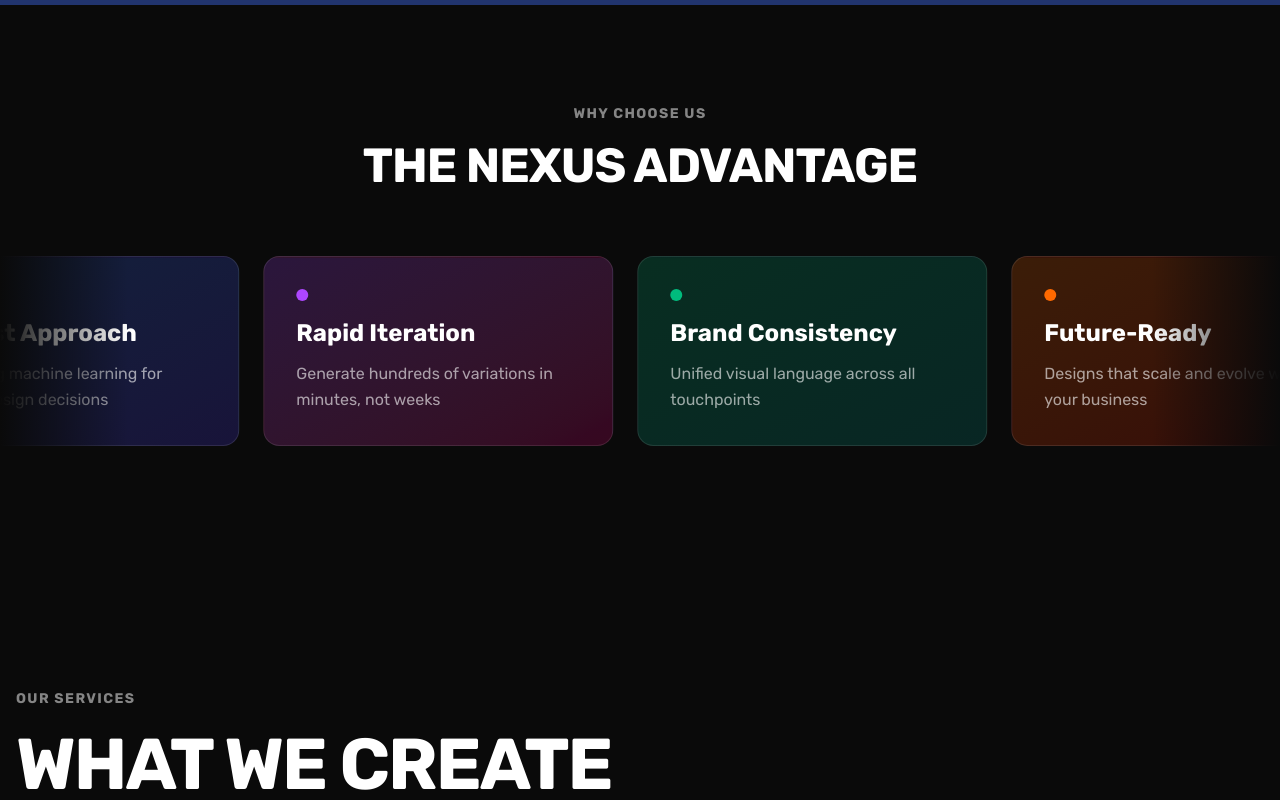
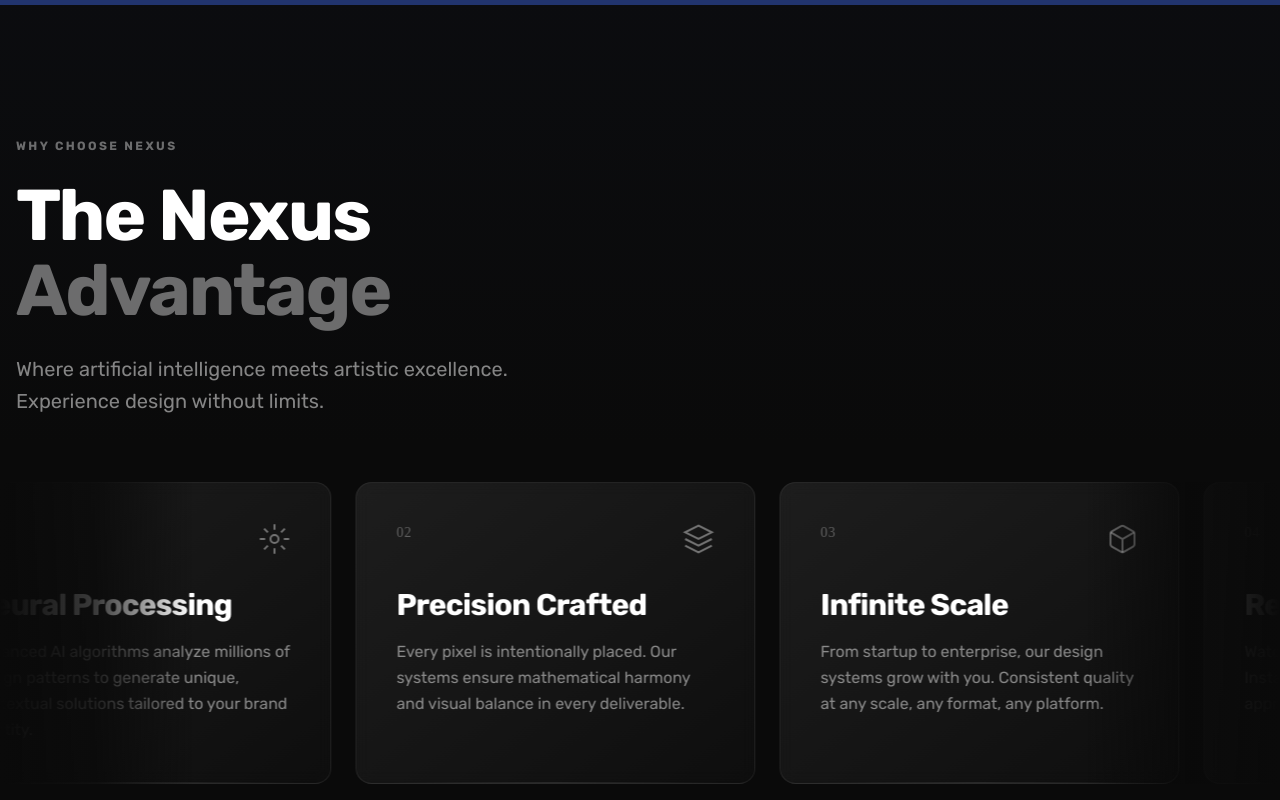
Before and after one commit to Alexi5000/v0-dreammachine2, a Next.js app: page / in a window 1280 px wide. Shown: the part 940-1740 px from the top of the page. Built offline with nearby package versions, Linux system fonts and the light colour scheme; grey boxes are pictures that could not be loaded.

Commit message:
redesign testimonials and brand scroller sections with premium aesthetic

```diff
--- a/components/brand-scroller.tsx
+++ b/components/brand-scroller.tsx
@@ -4,59 +4,86 @@ import { useState } from "react"
 import { motion } from "motion/react"
 import { useInViewAnimation } from "@/hooks/use-in-view-animation"
 
-// Brand cards data
-const brandCards = [
+// Premium advantage cards with sophisticated styling
+const advantageCards = [
   {
-    title: "AI-First Approach",
-    description: "Leveraging machine learning for smarter design decisions",
-    gradient: "from-blue-500/20 to-indigo-600/20",
-    accentColor: "bg-blue-500",
+    number: "01",
+    title: "Neural Processing",
+    description: "Advanced AI algorithms analyze millions of design patterns to generate unique, contextual solutions tailored to your brand identity.",
+    icon: (
+      <svg viewBox="0 0 24 24" fill="none" className="w-8 h-8" stroke="currentColor" strokeWidth="1.5">
+        <circle cx="12" cy="12" r="3" />
+        <path d="M12 1v4M12 19v4M1 12h4M19 12h4M4.22 4.22l2.83 2.83M16.95 16.95l2.83 2.83M4.22 19.78l2.83-2.83M16.95 7.05l2.83-2.83" />
+      </svg>
+    ),
   },
   {
-    title: "Rapid Iteration",
-    description: "Generate hundreds of variations in minutes, not weeks",
-    gradient: "from-purple-500/20 to-pink-600/20",
-    accentColor: "bg-purple-500",
+    number: "02",
+    title: "Precision Crafted",
+    description: "Every pixel is intentionally placed. Our systems ensure mathematical harmony and visual balance in every deliverable.",
+    icon: (
+      <svg viewBox="0 0 24 24" fill="none" className="w-8 h-8" stroke="currentColor" strokeWidth="1.5">
+        <path d="M12 2L2 7l10 5 10-5-10-5zM2 17l10 5 10-5M2 12l10 5 10-5" />
+      </svg>
+    ),
   },
   {
-    title: "Brand Consistency",
-    description: "Unified visual language across all touchpoints",
-    gradient: "from-emerald-500/20 to-teal-600/20",
-    accentColor: "bg-emerald-500",
+    number: "03",
+    title: "Infinite Scale",
+    description: "From startup to enterprise, our design systems grow with you. Consistent quality at any scale, any format, any platform.",
+    icon: (
+      <svg viewBox="0 0 24 24" fill="none" className="w-8 h-8" stroke="currentColor" strokeWidth="1.5">
+        <path d="M21 16V8a2 2 0 00-1-1.73l-7-4a2 2 0 00-2 0l-7 4A2 2 0 003 8v8a2 2 0 001 1.73l7 4a2 2 0 002 0l7-4A2 2 0 0021 16z" />
+        <path d="M3.27 6.96L12 12.01l8.73-5.05M12 22.08V12" />
+      </svg>
+    ),
   },
   {
-    title: "Future-Ready",
-    description: "Designs that scale and evolve with your business",
-    gradient: "from-orange-500/20 to-red-600/20",
-    accentColor: "bg-orange-500",
+    number: "04",
+    title: "Real-Time Iteration",
+    description: "Watch your vision come to life in real-time. Instant feedback loops mean faster approvals and shorter timelines.",
+    icon: (
+      <svg viewBox="0 0 24 24" fill="none" className="w-8 h-8" stroke="currentColor" strokeWidth="1.5">
+        <path d="M12 22c5.523 0 10-4.477 10-10S17.523 2 12 2 2 6.477 2 12s4.477 10 10 10z" />
+        <path d="M12 6v6l4 2" />
+      </svg>
+    ),
   },
   {
-    title: "Data-Driven",
-    description: "Analytics inform every creative decision we make",
-    gradient: "from-cyan-500/20 to-blue-600/20",
-    accentColor: "bg-cyan-500",
+    number: "05",
+    title: "Future Proof",
+    description: "Stay ahead of trends. Our AI continuously learns from emerging design patterns to keep your brand cutting-edge.",
+    icon: (
+      <svg viewBox="0 0 24 24" fill="none" className="w-8 h-8" stroke="currentColor" strokeWidth="1.5">
+        <path d="M13 2L3 14h9l-1 8 10-12h-9l1-8z" />
+      </svg>
+    ),
   },
   {
-    title: "Human Touch",
-    description: "AI assists, but human creativity leads the way",
-    gradient: "from-rose-500/20 to-pink-600/20",
-    accentColor: "bg-rose-500",
+    number: "06",
+    title: "Human Mastery",
+    description: "AI amplifies human creativity, never replaces it. Expert designers guide every project to perfection.",
+    icon: (
+      <svg viewBox="0 0 24 24" fill="none" className="w-8 h-8" stroke="currentColor" strokeWidth="1.5">
+        <path d="M20.84 4.61a5.5 5.5 0 00-7.78 0L12 5.67l-1.06-1.06a5.5 5.5 0 00-7.78 7.78l1.06 1.06L12 21.23l7.78-7.78 1.06-1.06a5.5 5.5 0 000-7.78z" />
+      </svg>
+    ),
   },
 ]
 
-// Smooth infinite card scroller
-function CardMarquee({
+// Premium card marquee with sophisticated animations
+function AdvantageMarquee({
   cards,
-  speed = 50,
+  speed = 60,
 }: {
-  cards: typeof brandCards
+  cards: typeof advantageCards
   speed?: number
 }) {
   const [isHovered, setIsHovered] = useState(false)
 
   return (
     <div
-      className="overflow-hidden py-4"
+      className="overflow-hidden"
       onMouseEnter={() => setIsHovered(true)}
       onMouseLeave={() => setIsHovered(false)}
     >
@@ -69,57 +96,68 @@ function CardMarquee({
           x: {
             repeat: Infinity,
             repeatType: "loop",
-            duration: isHovered ? speed * 1.5 : speed, // Slow down on hover
+            duration: isHovered ? speed * 1.8 : speed,
             ease: "linear",
           },
         }}
       >
-        {/* Render cards twice for seamless loop */}
-        <div className="flex shrink-0 gap-6">
+        {/* First set of cards */}
+        <div className="flex shrink-0 gap-6 px-3">
           {cards.map((card, index) => (
-            <div
-              key={`card-1-${index}`}
-              className={`group relative flex-shrink-0 w-[300px] md:w-[350px] p-6 md:p-8 rounded-2xl bg-gradient-to-br ${card.gradient} border border-white/10 hover:border-white/20 transition-all duration-500 cursor-pointer`}
-            >
-              {/* Accent dot */}
-              <div className={`w-3 h-3 rounded-full ${card.accentColor} mb-4`} />
-
-              {/* Content */}
-              <h4 className="text-xl md:text-2xl font-bold text-white mb-3 group-hover:translate-x-1 transition-transform duration-300">
-                {card.title}
-              </h4>
-              <p className="text-white/60 leading-relaxed text-sm md:text-base">
-                {card.description}
-              </p>
-
-              {/* Hover glow effect */}
-              <div className="absolute inset-0 rounded-2xl opacity-0 group-hover:opacity-100 transition-opacity duration-500 pointer-events-none bg-gradient-to-br from-white/5 to-transparent" />
-            </div>
+            <AdvantageCard key={`card-1-${index}`} card={card} />
           ))}
         </div>
-        <div className="flex shrink-0 gap-6 ml-6">
+        {/* Duplicate set for seamless loop */}
+        <div className="flex shrink-0 gap-6 px-3">
           {cards.map((card, index) => (
-            <div
-              key={`card-2-${index}`}
-              className={`group relative flex-shrink-0 w-[300px] md:w-[350px] p-6 md:p-8 rounded-2xl bg-gradient-to-br ${card.gradient} border border-white/10 hover:border-white/20 transition-all duration-500 cursor-pointer`}
-            >
-              {/* Accent dot */}
-              <div className={`w-3 h-3 rounded-full ${card.accentColor} mb-4`} />
-
-              {/* Content */}
-              <h4 className="text-xl md:text-2xl font-bold text-white mb-3 group-hover:translate-x-1 transition-transform duration-300">
-                {card.title}
-              </h4>
-              <p className="text-white/60 leading-relaxed text-sm md:text-base">
-                {card.description}
-              </p>
-
-              {/* Hover glow effect */}
-              <div className="absolute inset-0 rounded-2xl opacity-0 group-hover:opacity-100 transition-opacity duration-500 pointer-events-none bg-gradient-to-br from-white/5 to-transparent" />
-            </div>
+            <AdvantageCard key={`card-2-${index}`} card={card} />
           ))}
         </div>
       </motion.div>
+    </div>
+  )
+}
+
+// Individual advantage card with premium styling
+function AdvantageCard({ card }: { card: typeof advantageCards[0] }) {
+  return (
+    <div className="group relative flex-shrink-0 w-[340px] md:w-[400px]">
+      {/* Card container with glass effect */}
+      <div className="relative h-full p-8 md:p-10 rounded-2xl bg-gradient-to-br from-white/[0.08] to-white/[0.02] border border-white/[0.08] backdrop-blur-sm overflow-hidden transition-all duration-500 hover:border-white/20 hover:from-white/[0.12] hover:to-white/[0.04]">
+
+        {/* Subtle glow on hover */}
+        <div className="absolute inset-0 opacity-0 group-hover:opacity-100 transition-opacity duration-700 pointer-events-none">
+          <div className="absolute top-0 left-1/2 -translate-x-1/2 w-3/4 h-px bg-gradient-to-r from-transparent via-white/40 to-transparent" />
+        </div>
+
+        {/* Top row: Number and Icon */}
+        <div className="flex items-start justify-between mb-8">
+          <span className="text-sm font-mono text-white/30 tracking-wider">
+            {card.number}
+          </span>
+          <div className="text-white/40 group-hover:text-white/70 transition-colors duration-500">
+            {card.icon}
+          </div>
+        </div>
+
+        {/* Title */}
+        <h4 className="text-2xl md:text-3xl font-bold text-white mb-4 tracking-tight">
+          {card.title}
+        </h4>
+
+        {/* Description */}
+        <p className="text-white/50 leading-relaxed text-sm md:text-base group-hover:text-white/70 transition-colors duration-500">
+          {card.description}
+        </p>
+
+        {/* Bottom accent line */}
+        <div className="absolute bottom-0 left-8 right-8 h-px bg-gradient-to-r from-transparent via-white/10 to-transparent" />
+
+        {/* Corner accent */}
+        <div className="absolute top-0 right-0 w-24 h-24 opacity-0 group-hover:opacity-100 transition-opacity duration-700">
+          <div className="absolute top-6 right-6 w-2 h-2 rounded-full bg-white/20" />
+        </div>
+      </div>
     </div>
   )
 }
@@ -130,39 +168,43 @@ export function BrandScroller() {
   return (
     <section
       ref={sectionRef}
-      className="relative py-16 md:py-24 bg-[#0a0a0a] overflow-hidden"
+      className="relative py-20 md:py-32 bg-[#0a0a0a] overflow-hidden"
     >
+      {/* Subtle background gradient */}
+      <div className="absolute inset-0 bg-gradient-to-b from-[#21346e]/5 via-transparent to-transparent pointer-events-none" />
+
       {/* Section Header */}
-      <div className="container mx-auto px-4 mb-12">
+      <div className="container mx-auto px-4 mb-16">
         <div
-          className={`text-center transition-all duration-700 ${
+          className={`max-w-3xl transition-all duration-700 ${
             isVisible ? "opacity-100 translate-y-0" : "opacity-0 translate-y-8"
           }`}
         >
-          <span className="inline-block text-sm font-bold uppercase text-white/50 tracking-widest mb-4">
-            Why Choose Us
+          <span className="inline-block text-xs font-bold uppercase text-white/40 tracking-[0.2em] mb-6">
+            Why Choose Nexus
           </span>
-          <h2
-            className="text-3xl md:text-5xl font-bold uppercase text-white"
-            style={{ lineHeight: 1.1, letterSpacing: "-1px" }}
-          >
-            The Nexus Advantage
+          <h2 className="text-4xl md:text-6xl lg:text-7xl font-bold text-white tracking-tight mb-6" style={{ lineHeight: 1.05 }}>
+            The Nexus
+            <span className="block text-white/40">Advantage</span>
           </h2>
+          <p className="text-lg md:text-xl text-white/50 max-w-xl leading-relaxed">
+            Where artificial intelligence meets artistic excellence.
+            Experience design without limits.
+          </p>
         </div>
       </div>
 
-      {/* Card Marquee - Full width */}
+      {/* Card Marquee */}
       <div
-        className={`transition-all duration-700 delay-200 ${
+        className={`relative transition-all duration-700 delay-300 ${
           isVisible ? "opacity-100 translate-y-0" : "opacity-0 translate-y-8"
         }`}
       >
-        {/* Left fade gradient */}
-        <div className="absolute left-0 top-0 bottom-0 w-16 md:w-32 bg-gradient-to-r from-[#0a0a0a] to-transparent z-10 pointer-events-none" />
-        {/* Right fade gradient */}
-        <div className="absolute right-0 top-0 bottom-0 w-16 md:w-32 bg-gradient-to-l from-[#0a0a0a] to-transparent z-10 pointer-events-none" />
+        {/* Edge fade gradients */}
+        <div className="absolute left-0 top-0 bottom-0 w-24 md:w-48 bg-gradient-to-r from-[#0a0a0a] via-[#0a0a0a]/80 to-transparent z-10 pointer-events-none" />
+        <div className="absolute right-0 top-0 bottom-0 w-24 md:w-48 bg-gradient-to-l from-[#0a0a0a] via-[#0a0a0a]/80 to-transparent z-10 pointer-events-none" />
 
-        <CardMarquee cards={brandCards} speed={40} />
+        <AdvantageMarquee cards={advantageCards} speed={55} />
       </div>
     </section>
   )
--- a/components/testimonials.tsx
+++ b/components/testimonials.tsx
@@ -29,29 +29,77 @@ const testimonials = [
   },
 ]
 
-const logos = [
-  "Quantum",
-  "Echo",
-  "Neural",
-  "Velocity",
-  "Apex",
-  "Prism",
-  "Horizon",
-  "Zenith",
-]
+// Premium brand logos as SVG components - bright white, polished aesthetic
+const BrandLogos = {
+  Quantum: () => (
+    <svg viewBox="0 0 140 32" fill="none" className="h-6 md:h-8 w-auto">
+      <path d="M16 4C9.373 4 4 9.373 4 16s5.373 12 12 12 12-5.373 12-12S22.627 4 16 4zm0 20c-4.418 0-8-3.582-8-8s3.582-8 8-8 8 3.582 8 8-3.582 8-8 8z" fill="white"/>
+      <path d="M16 10a6 6 0 100 12 6 6 0 000-12zm0 8a2 2 0 110-4 2 2 0 010 4z" fill="white"/>
+      <path d="M38 10h3.2l5.6 8.4V10H50v14h-3l-5.8-8.6V24H38V10zm18.4 0h3.2v14h-3.2V10zm9.6 0h3.2v11h6.8v3H66V10zm20.8 0h3.2v14H87V17l-3.6 5.4h-.8L79 17v7h-3.2V10h2.8l4.2 6.2 4-6.2zm12.8 0h10.4v3h-7.2v2.4h6.4v3h-6.4v2.6h7.4v3H99.6V10zm16 0h3.2l5.6 8.4V10h3.2v14h-3l-5.8-8.6V24h-3.2V10z" fill="white"/>
+    </svg>
+  ),
+  Echo: () => (
+    <svg viewBox="0 0 100 32" fill="none" className="h-6 md:h-8 w-auto">
+      <rect x="4" y="8" width="4" height="16" rx="2" fill="white"/>
+      <rect x="12" y="4" width="4" height="24" rx="2" fill="white"/>
+      <rect x="20" y="10" width="4" height="12" rx="2" fill="white"/>
+      <path d="M36 10h10v3h-6.8v2.4h6v3h-6V21h7v3H36V10zm18.4 7c0-4.2 3-7.2 7.2-7.2 2.6 0 4.8 1.2 6 3.2l-2.8 1.6c-.7-1.2-1.8-1.8-3.2-1.8-2.2 0-4 1.8-4 4.2s1.8 4.2 4 4.2c1.4 0 2.5-.6 3.2-1.8l2.8 1.6c-1.2 2-3.4 3.2-6 3.2-4.2 0-7.2-3-7.2-7.2zm17.6-7h3.2v5.6H81V10h3.2v14H81v-5.4h-5.8V24H72V10zm18.8-.2c4.2 0 7.2 3 7.2 7.2s-3 7.2-7.2 7.2-7.2-3-7.2-7.2 3-7.2 7.2-7.2zm0 11.4c2.2 0 4-1.8 4-4.2s-1.8-4.2-4-4.2-4 1.8-4 4.2 1.8 4.2 4 4.2z" fill="white"/>
+    </svg>
+  ),
+  Neural: () => (
+    <svg viewBox="0 0 120 32" fill="none" className="h-6 md:h-8 w-auto">
+      <circle cx="8" cy="16" r="4" fill="white"/>
+      <circle cx="20" cy="8" r="3" fill="white"/>
+      <circle cx="20" cy="24" r="3" fill="white"/>
+      <path d="M8 16l12-8M8 16l12 8M20 8v16" stroke="white" strokeWidth="1.5"/>
+      <path d="M36 10h3.2l5.6 8.4V10H48v14h-3l-5.8-8.6V24H36V10zm18.4 0h10v3h-6.8v2.4h6v3h-6V21h7v3H54.4V10zm15.8 0h3.2v7.2c0 2.4 1.2 3.8 3.2 3.8s3.2-1.4 3.2-3.8V10h3.2v7.4c0 4.2-2.6 6.8-6.4 6.8s-6.4-2.6-6.4-6.8V10zm18 0h6.8c3.4 0 5.4 2 5.4 4.8 0 2.2-1.2 3.8-3.2 4.4l3.8 4.8h-4l-3.4-4.4h-2.2V24h-3.2V10zm6.4 6.8c1.4 0 2.4-.8 2.4-2s-1-2-2.4-2h-3.2v4h3.2zm13.4-6.8h3l5.2 14h-3.4l-1-2.8h-4.8l-1 2.8h-3.2l5.2-14zm2.8 8.4l-1.6-4.6-1.6 4.6h3.2zm10-8.4h3.2v11h6.8v3H121V10z" fill="white"/>
+    </svg>
+  ),
+  Velocity: () => (
+    <svg viewBox="0 0 130 32" fill="none" className="h-6 md:h-8 w-auto">
+      <path d="M4 10h3.4l4.6 10 4.6-10h3.4l-6.4 14h-3.2L4 10z" fill="white"/>
+      <path d="M22 10h10v3h-6.8v2.4h6v3h-6V21h7v3H22V10zm14.4 0h3.2v11h6.8v3H36.4V10zm15.2-.2c4.2 0 7.2 3 7.2 7.2s-3 7.2-7.2 7.2-7.2-3-7.2-7.2 3-7.2 7.2-7.2zm0 11.4c2.2 0 4-1.8 4-4.2s-1.8-4.2-4-4.2-4 1.8-4 4.2 1.8 4.2 4 4.2zm14-11.2c4.2 0 7 3 7 7.2s-2.8 7.2-7 7.2-7-3-7.2-7.2 2.8-7.2 7.2-7.2zm0 11.4c2.2 0 3.8-1.8 3.8-4.2s-1.6-4.2-3.8-4.2-3.8 1.8-3.8 4.2 1.6 4.2 3.8 4.2zm14.4-11.4c4 0 6.4 2.6 6.4 6.8V24h-3.2v-7.2c0-2.4-1.2-3.8-3.2-3.8s-3.2 1.4-3.2 3.8V24H97V10h3.2v1.4c.8-1 2.2-1.6 3.8-1.6zm12.6 0h3.2v14h-3.2V10zm9.8 0h10.4v3h-3.6v11h-3.2V13h-3.6v-3zm14.2 0h3.2l-4.6 8.2V24h-3.2v-5.8L108.4 10h3.4l2.8 5 2.8-5z" fill="white"/>
+      <path d="M8 16l8-6v12l-8-6z" fill="white" fillOpacity="0.3"/>
+    </svg>
+  ),
+  Apex: () => (
+    <svg viewBox="0 0 100 32" fill="none" className="h-6 md:h-8 w-auto">
+      <path d="M4 24l8-14h3l8 14h-3.4l-1.6-3H9l-1.6 3H4zm6.4-6h5.2l-2.6-5-2.6 5z" fill="white"/>
+      <path d="M26 10h6.8c3.8 0 6.2 2.2 6.2 5.4 0 3.2-2.4 5.4-6.2 5.4H29.2V24H26V10zm6.4 7.8c2 0 3.2-1 3.2-2.4s-1.2-2.4-3.2-2.4H29.2v4.8h3.2zm10.6-7.8h10v3H46.2v2.4h6v3h-6V21h7.2v3H43V10zm14.6 0h3.4l3.2 5 3.2-5h3.4l-5 7.4 5.2 6.6h-3.4L64.2 19l-3.4 5h-3.4l5.2-6.6-5-7.4z" fill="white"/>
+      <polygon points="16,4 20,12 12,12" fill="white" fillOpacity="0.4"/>
+    </svg>
+  ),
+  Prism: () => (
+    <svg viewBox="0 0 110 32" fill="none" className="h-6 md:h-8 w-auto">
+      <path d="M4 8l12 8-12 8V8z" fill="white"/>
+      <path d="M8 16l8-5.3v10.6L8 16z" fill="white" fillOpacity="0.4"/>
+      <path d="M28 10h6.8c3.8 0 6.2 2.2 6.2 5.4 0 3.2-2.4 5.4-6.2 5.4h-3.6V24H28V10zm6.4 7.8c2 0 3.2-1 3.2-2.4s-1.2-2.4-3.2-2.4h-3.2v4.8h3.2zm10.6-7.8h6.8c3.4 0 5.4 2 5.4 4.8 0 2.2-1.2 3.8-3.2 4.4l3.8 4.8h-4l-3.4-4.4H48V24h-3V10zm6.4 6.8c1.4 0 2.4-.8 2.4-2s-1-2-2.4-2H48v4h3.4zm10.6-6.8h3.2v14H62V10zm8 7.8l-4.2-7.8h3.6l2.4 4.8 2.4-4.8h3.6l-4.2 7.8V24h-3.6v-6.2zm14.8-7.8h4.8l3.6 9.6 3.6-9.6h4.8v14h-3.2v-9.8l-3.8 9.8h-2.8l-3.8-9.8V24h-3.2V10z" fill="white"/>
+    </svg>
+  ),
+  Horizon: () => (
+    <svg viewBox="0 0 130 32" fill="none" className="h-6 md:h-8 w-auto">
+      <path d="M4 16c0-6.627 5.373-12 12-12s12 5.373 12 12" stroke="white" strokeWidth="2.5" strokeLinecap="round"/>
+      <circle cx="16" cy="16" r="3" fill="white"/>
+      <path d="M36 10h3.2v5.6h5.6V10H48v14h-3.2v-5.4h-5.6V24H36V10zm17.2-.2c4.2 0 7.2 3 7.2 7.2s-3 7.2-7.2 7.2-7.2-3-7.2-7.2 3-7.2 7.2-7.2zm0 11.4c2.2 0 4-1.8 4-4.2s-1.8-4.2-4-4.2-4 1.8-4 4.2 1.8 4.2 4 4.2zm12-11.2h6.8c3.4 0 5.4 2 5.4 4.8 0 2.2-1.2 3.8-3.2 4.4l3.8 4.8h-4l-3.4-4.4H68.4V24h-3.2V10zm6.4 6.8c1.4 0 2.4-.8 2.4-2s-1-2-2.4-2h-3.2v4h3.2zm10.4-6.8h3.2v14H82V10zm8.2 0h11v3h-3.9v11h-3.2V13H86v-3zm14.4 0h3.2l5.6 8.4V10h3.2v14h-3l-5.8-8.6V24h-3.2V10z" fill="white"/>
+    </svg>
+  ),
+  Zenith: () => (
+    <svg viewBox="0 0 110 32" fill="none" className="h-6 md:h-8 w-auto">
+      <path d="M4 10h11l-7 11h8v3H4l7-11H4v-3z" fill="white"/>
+      <path d="M20 10h10v3h-6.8v2.4h6v3h-6V21h7v3H20V10zm14.6 0h3.2l5.6 8.4V10H47v14h-3l-5.8-8.6V24h-3.2V10zm16.8 0h3.2v14h-3.2V10zm10.8 0h10.4v3H69v11h-3.2V13h-3.6v-3zm13.4 0h3.2v5.6h5.6V10H88v14h-3.2v-5.4h-5.6V24h-3.2V10z" fill="white"/>
+      <path d="M10 8l4 4H6l4-4z" fill="white" fillOpacity="0.5"/>
+    </svg>
+  ),
+}
 
-// Marquee component for smooth infinite scrolling
-function Marquee({
-  children,
-  speed = 30,
-}: {
-  children: React.ReactNode
-  speed?: number
-}) {
+// Premium logo marquee component
+function LogoMarquee({ speed = 30 }: { speed?: number }) {
+  const logoKeys = Object.keys(BrandLogos) as Array<keyof typeof BrandLogos>
+
   return (
     <div className="overflow-hidden">
       <motion.div
-        className="flex"
+        className="flex items-center"
         animate={{
           x: ["0%", "-50%"],
         }}
@@ -64,9 +112,34 @@ function Marquee({
           },
         }}
       >
-        {/* Render content twice for seamless loop */}
-        <div className="flex shrink-0">{children}</div>
-        <div className="flex shrink-0">{children}</div>
+        {/* First set */}
+        <div className="flex shrink-0 items-center">
+          {logoKeys.map((key) => {
+            const LogoComponent = BrandLogos[key]
+            return (
+              <div
+                key={`logo-1-${key}`}
+                className="flex items-center justify-center px-8 md:px-14 opacity-70 hover:opacity-100 transition-opacity duration-300"
+              >
+                <LogoComponent />
+              </div>
+            )
+          })}
+        </div>
+        {/* Duplicate for seamless loop */}
+        <div className="flex shrink-0 items-center">
+          {logoKeys.map((key) => {
+            const LogoComponent = BrandLogos[key]
+            return (
+              <div
+                key={`logo-2-${key}`}
+                className="flex items-center justify-center px-8 md:px-14 opacity-70 hover:opacity-100 transition-opacity duration-300"
+              >
+                <LogoComponent />
+              </div>
+            )
+          })}
+        </div>
       </motion.div>
     </div>
   )
@@ -90,33 +163,30 @@ export function Testimonials() {
       className="relative py-24 md:py-32 bg-[#0a0a0a]"
     >
       <div className="container mx-auto px-4">
-        {/* Logos - Infinite Marquee */}
+        {/* Industry Leaders Section */}
         <div
-          className={`mb-24 transition-all duration-700 ${
+          className={`mb-20 md:mb-28 transition-all duration-700 ${
             isVisible ? "opacity-100 translate-y-0" : "opacity-0 translate-y-8"
           }`}
         >
-          <span className="block text-center text-sm font-bold uppercase text-white/30 tracking-widest mb-8">
-            Trusted by industry leaders
-          </span>
+          {/* Header */}
+          <div className="text-center mb-12">
+            <span className="inline-block text-xs font-bold uppercase text-white/40 tracking-[0.2em] mb-4">
+              Trusted Partners
+            </span>
+            <h3 className="text-2xl md:text-3xl font-bold text-white">
+              Industry Leaders Choose Nexus
+            </h3>
+          </div>
 
-          {/* Brand Marquee Scroller */}
+          {/* Logo Marquee */}
           <div className="relative">
-            {/* Left fade gradient */}
-            <div className="absolute left-0 top-0 bottom-0 w-24 md:w-40 bg-gradient-to-r from-[#0a0a0a] to-transparent z-10 pointer-events-none" />
-            {/* Right fade gradient */}
-            <div className="absolute right-0 top-0 bottom-0 w-24 md:w-40 bg-gradient-to-l from-[#0a0a0a] to-transparent z-10 pointer-events-none" />
+            {/* Left fade */}
+            <div className="absolute left-0 top-0 bottom-0 w-20 md:w-40 bg-gradient-to-r from-[#0a0a0a] via-[#0a0a0a]/90 to-transparent z-10 pointer-events-none" />
+            {/* Right fade */}
+            <div className="absolute right-0 top-0 bottom-0 w-20 md:w-40 bg-gradient-to-l from-[#0a0a0a] via-[#0a0a0a]/90 to-transparent z-10 pointer-events-none" />
 
-            <Marquee speed={35}>
-              {logos.map((logo, index) => (
-                <span
-                  key={`${logo}-${index}`}
-                  className="text-2xl md:text-4xl font-bold uppercase text-white/20 hover:text-white/40 transition-colors duration-300 mx-8 md:mx-16 cursor-default select-none whitespace-nowrap"
-                >
-                  {logo}
-                </span>
-              ))}
-            </Marquee>
+            <LogoMarquee speed={25} />
           </div>
         </div>
 
@@ -144,6 +214,7 @@ export function Testimonials() {
               src={testimonials[activeIndex].image}
               alt={testimonials[activeIndex].author}
               className="w-16 h-16 rounded-full object-cover mb-4 border-2 border-white/20"
+              crossOrigin="anonymous"
             />
             <p className="text-lg font-bold uppercase text-white tracking-wide">
               {testimonials[activeIndex].author}
```
